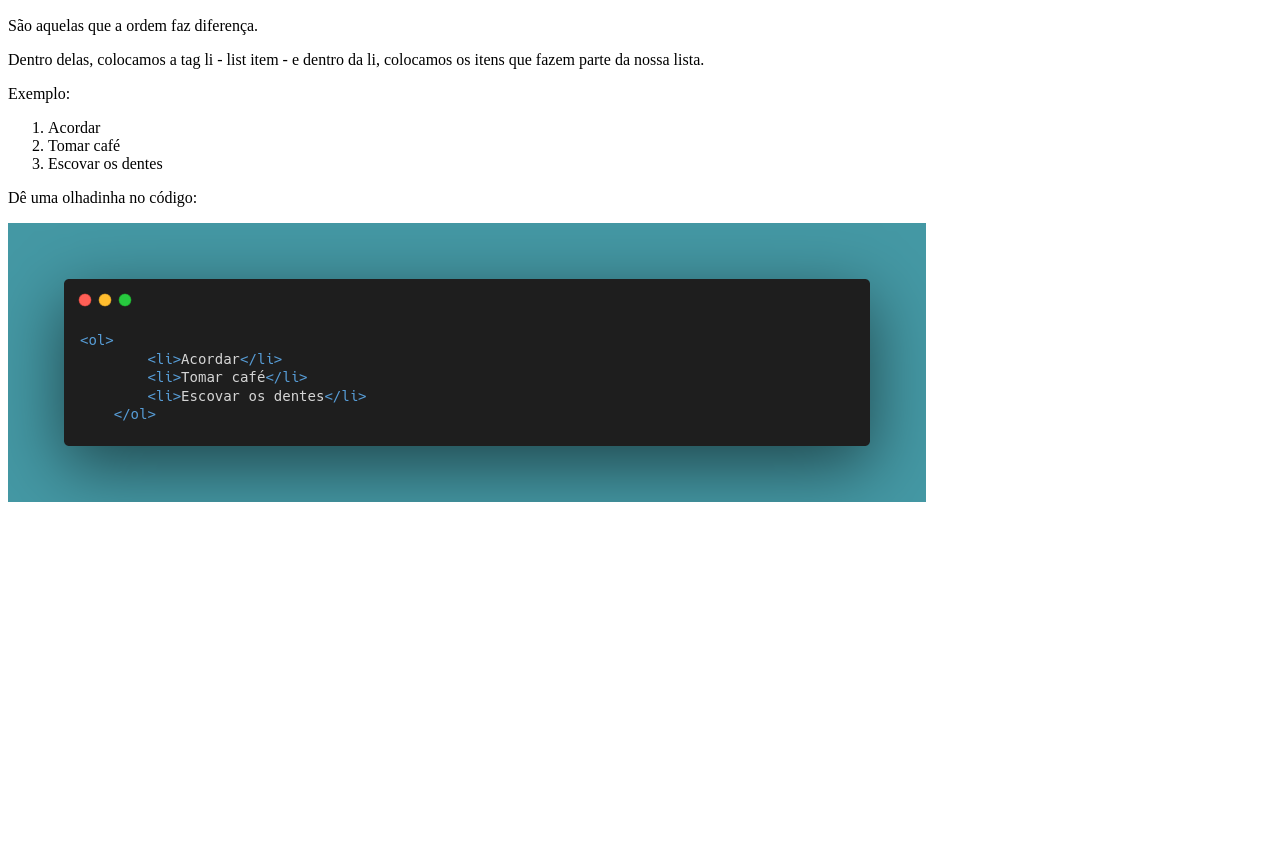
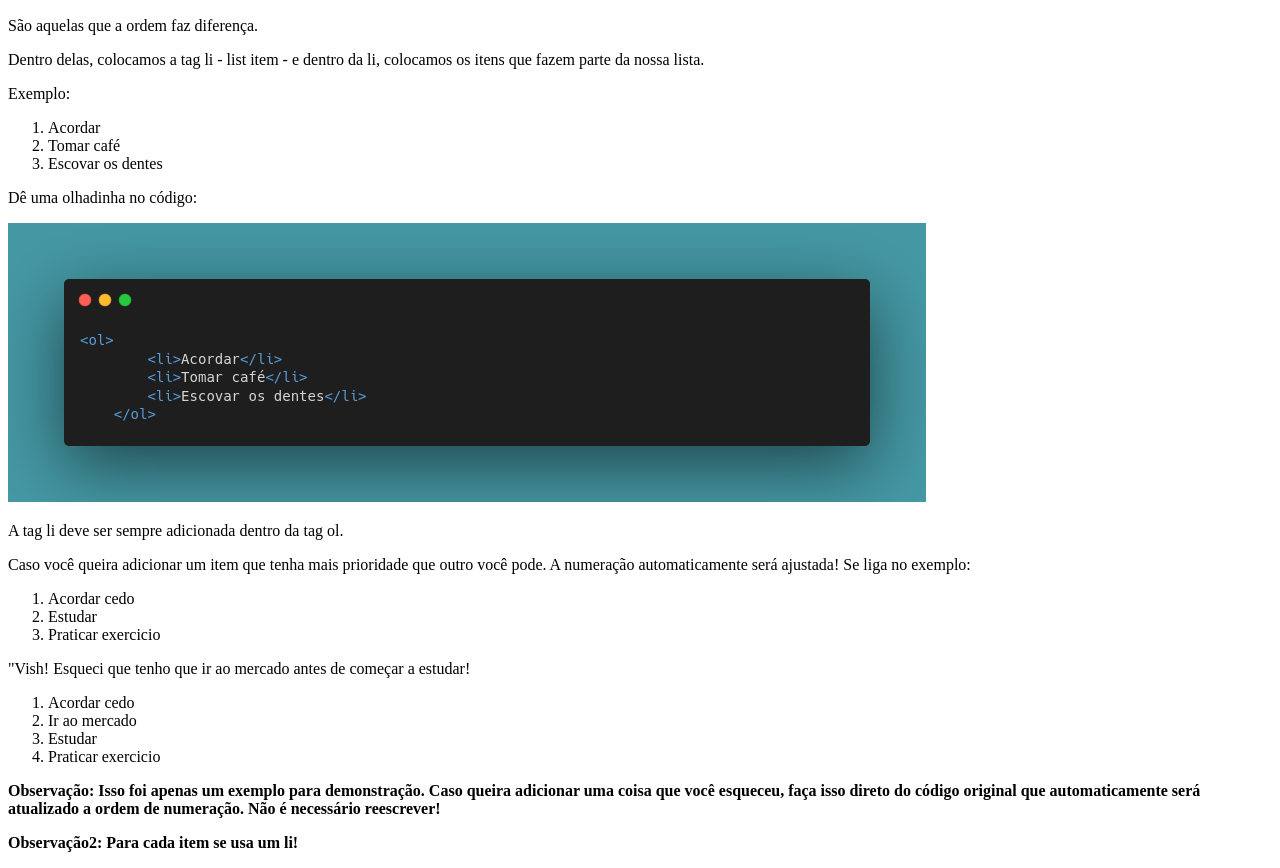
Before and after one commit to kmclara/Curso-HTML-CSS, a plain HTML site: page HTML-CSS/Exercicios/Exercicio010/index.html in a window 1280 px wide. Shown: the part 110-978 px from the top of the page. Before the commit the page ends 800 px from the top, so only its background shows below. Drawn offline with Linux system fonts and the light colour scheme.

Commit message:
Adicionando tags: p, ol/li e strong.
Tag p: Na tag p contém algumas explicações amais sobre o conteudo de listas ordenadas.
Tag ol e li: Usadas para demonstração de seu uso.
Tag strong: Para efeitos de estilização e chamar atenção do leitor.

```diff
--- a/HTML-CSS/Exercicios/Exercicio010/index.html
+++ b/HTML-CSS/Exercicios/Exercicio010/index.html
@@ -20,5 +20,21 @@
     </ol>
     <p>Dê uma olhadinha no código: </p>
     <img src="image/pictagoleli.png" alt="Tag ol e li">
+    <p>A tag li deve ser sempre adicionada dentro da tag ol.</p>
+    <p>Caso você queira adicionar um item que tenha mais prioridade que outro você pode. A numeração automaticamente será ajustada! Se liga no exemplo: </p>
+    <ol>
+        <li>Acordar cedo</li>
+        <li>Estudar</li>
+        <li>Praticar exercicio</li>
+    </ol>
+    <p>"Vish! Esqueci que tenho que ir ao mercado antes de começar a estudar!</p>
+    <ol>
+        <li>Acordar cedo</li>
+        <li>Ir ao mercado</li>
+        <li>Estudar</li>
+        <li>Praticar exercicio</li>
+    </ol>
+    <p><strong>Observação: Isso foi apenas um exemplo para demonstração. Caso queira adicionar uma coisa que você esqueceu, faça isso direto do código original que automaticamente será atualizado a ordem de numeração. Não é necessário reescrever!</strong></p>
+    <p><strong>Observação2: Para cada item se usa um li!</strong></p>
 </body>
 </html>
```
